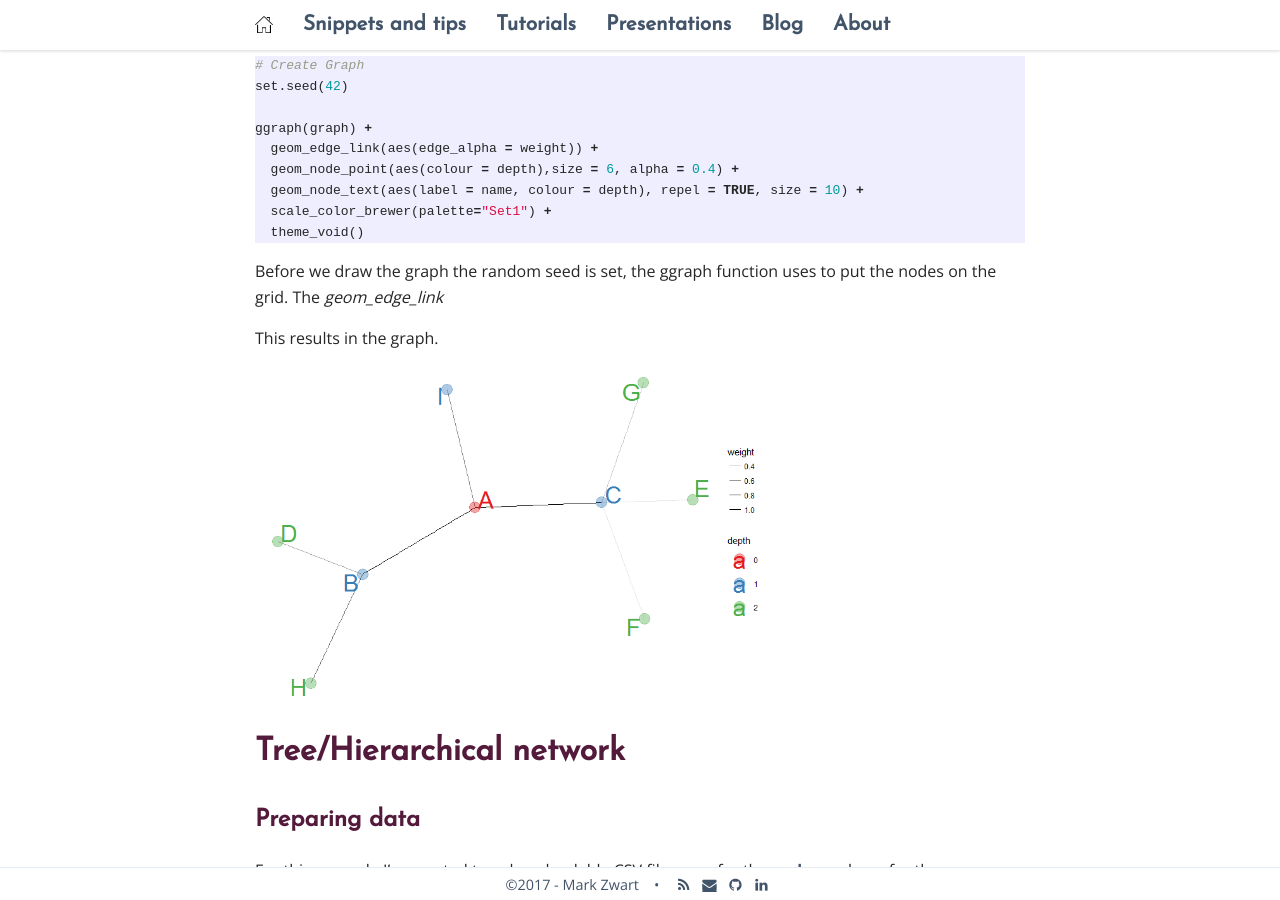
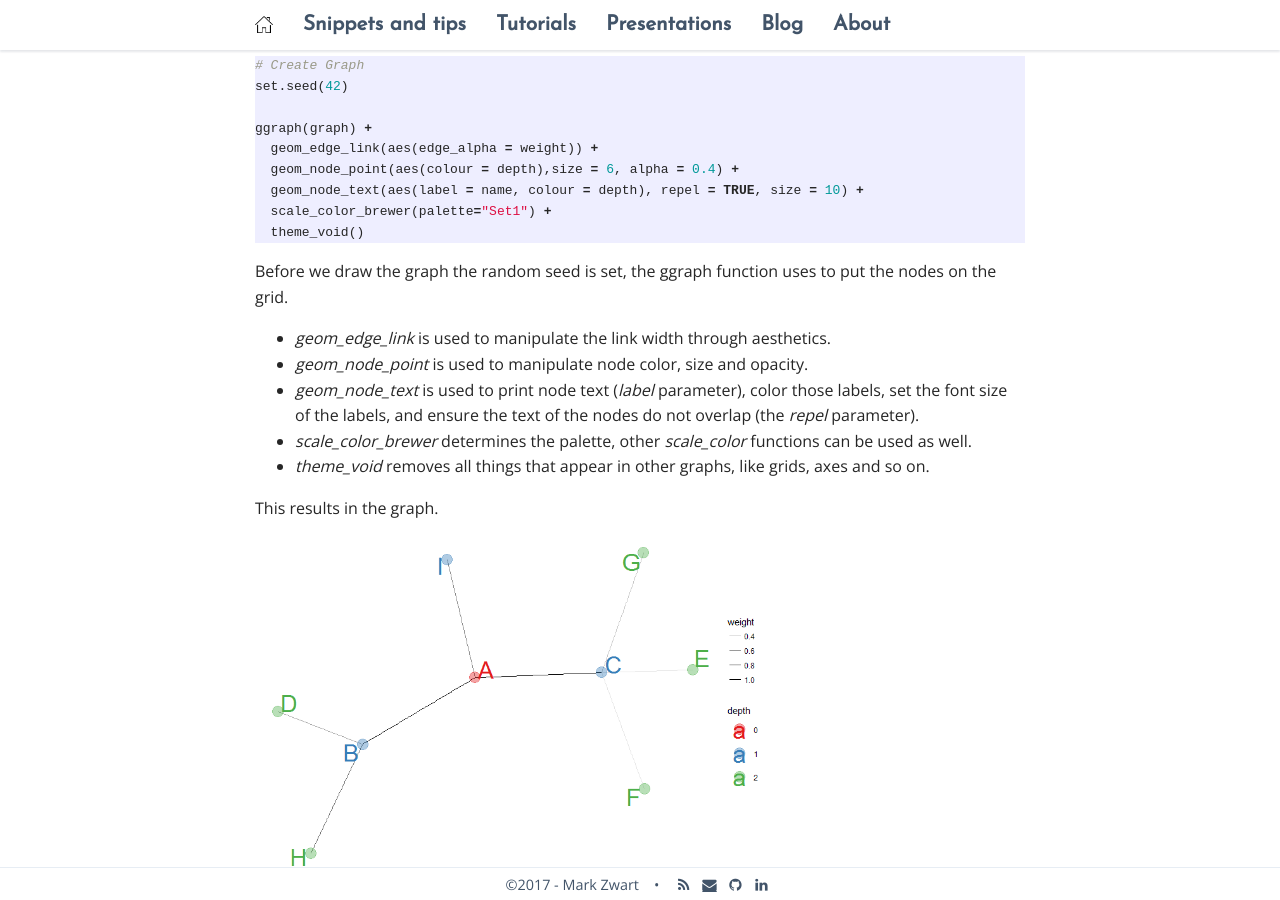
Before and after one commit to mark-me/mark-me.github.io, a Jekyll site: the page built from _pages/tutorials/network-graphs-with-ggraph/network-graphs-with-ggraph.md, in a window 1280 px wide and 900 px high, scrolled down 1323 px. Built offline with Jekyll 4.4.1, drawn with Linux system fonts in a browser that asks for light colours; nearby versions of some CDN libraries; comment, search, counter and statistics services are not loaded; some of the changed text lies outside the part shown.

Commit message:
Update network-graphs-with-ggraph.md

````diff
--- a/_pages/tutorials/network-graphs-with-ggraph/network-graphs-with-ggraph.md
+++ b/_pages/tutorials/network-graphs-with-ggraph/network-graphs-with-ggraph.md
@@ -51,7 +51,13 @@ ggraph(graph) +
   scale_color_brewer(palette="Set1") +
   theme_void()
 ```
-Before we draw the graph the random seed is set, the ggraph function uses to put the nodes on the grid. The _geom_edge_link_
+Before we draw the graph the random seed is set, the ggraph function uses to put the nodes on the grid.
+
+* _geom_edge_link_ is used to manipulate the link width through aesthetics.
+* _geom_node_point_ is used to manipulate node color, size and opacity.
+* _geom_node_text_ is used to print node text (_label_ parameter), color those labels, set the font size of the labels, and ensure the text of the nodes do not overlap (the _repel_ parameter).
+* _scale_color_brewer_ determines the palette, other _scale_color_ functions can be used as well.
+* _theme_void_ removes all things that appear in other graphs, like grids, axes and so on.
 
 This results in the graph.
 
@@ -73,10 +79,15 @@ graph <- graph_from_data_frame(tbl_edges, tbl_vertices, directed = TRUE)
 
 ## Drawing the graph
 
-Again we draw the graph, but there are some differences
+Again we draw the graph, but there are some differences.
+
+* _ggraph_ function's parameter layout is set to 'igraph' so it can use some predefined layouts like the tree-layout as is specified in the _algorithm_ parameter.
+* _geom_edge_diagonal_ is used to get the fluid lines.
+* _geom_node_label_ is used to display text instead of the previous _geom_node_text_. This type of text had a background. _hjust_ is set to "inward" so the labels don't drop from view.
+* _coord_flip_ is used for a clearer layout.
 
 ```r
-ggraph(graph, 'igraph', algorithm = 'tree') +
+ggraph(graph, layout = 'igraph', algorithm = 'tree') +
   geom_edge_diagonal(edge_width = 0.5, alpha =.4) +
   geom_node_label(aes(label=node, fill= type), col = "white", fontface = "bold", hjust = "inward") +
   scale_color_brewer(palette="Set2") +
@@ -85,11 +96,10 @@ ggraph(graph, 'igraph', algorithm = 'tree') +
   coord_flip()
 ```
 
-
 This resulting graph:
 {:refdef: style="text-align: center;"}
-<a href="cheshire-cat-cloud.png" target="_blank">
-<img src="ggraph-hierarchical.png" alt="" width="800" height="565" align="center"/>
+<a href="/_pages/tutorials/network-graphs-with-ggraph/ggraph-hierarchical.png" target="_blank">
+<img src="/_pages/tutorials/network-graphs-with-ggraph/ggraph-hierarchical.png" alt="" width="800" height="565" align="center"/>
 <br>
 <i class='fa fa-search-plus '></i> Zoom</a>
 {: refdef}
````
